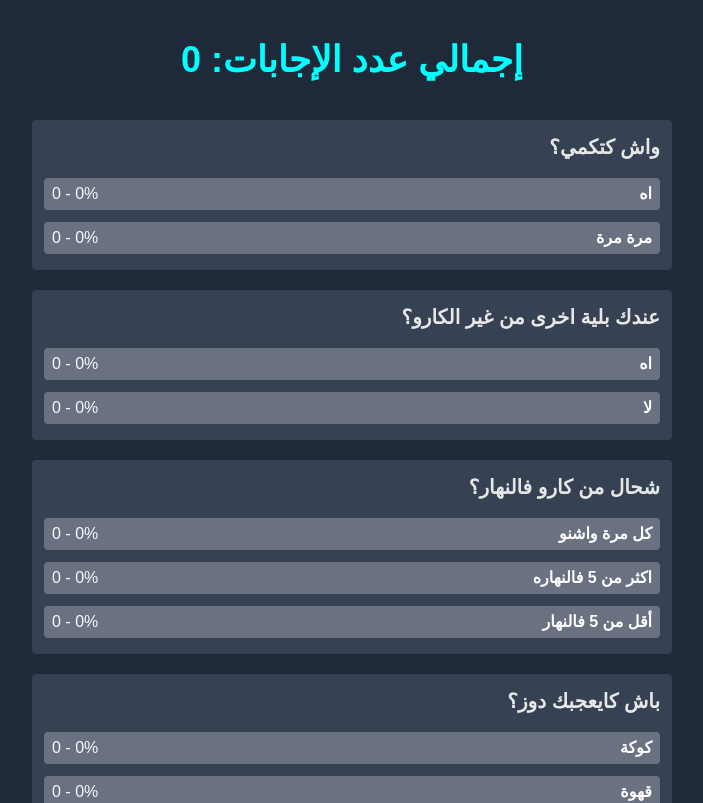
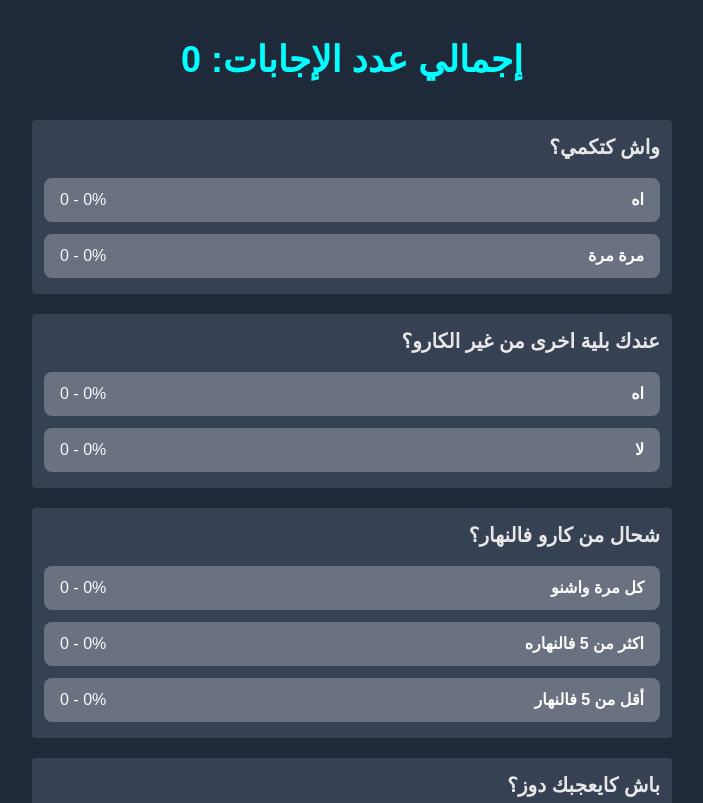
Before and after one commit to aelidrys/Iqlaa, a Next.js app: page /responses in a window 1280 px wide. Shown: the top 803 px of the page, without its empty margins (288-991 px from the left). Built offline with nearby package versions, Linux system fonts and the light colour scheme; no server answers; the database is empty.

Commit message:
udpate-design

```diff
--- a/src/app/responses/page.tsx
+++ b/src/app/responses/page.tsx
@@ -117,10 +117,11 @@ const Responses: React.FC = () => {
 
                 return (
                   <li key={option} className='mb-1'>
-                    <div className='relative h-full w-full rounded bg-gray-500' style={{zIndex: '0', height: '2rem'}} >
-                      <div className='absolute start-0 top-0 h-full rounded bg-green-600' style={{width: `${percent}%`, zIndex: 1, transition: 'width 0.5s'}} />
+                    <div className='relative h-full w-full rounded-lg bg-gray-500' style={{zIndex: '0', height: '2.75rem'}} >
+                      <div className='absolute start-0 top-0 h-full rounded-lg bg-green-600'
+                        style={{width: `${percent}%`, zIndex: 1, transition: 'width 0.5s', background: "#416302ff"}} />
 
-                      <div className='relative z-10 p-2 flex items-center h-full w-full justify-between' style={{color: "white"}}>
+                      <div className='relative z-10 p-4 flex items-center h-full w-full justify-between' style={{color: "white"}}>
                         <span className='font-bold'>{option}</span>
                         <span className="text-gray-50 font-medium">{percent.toFixed(0)}% - {count}</span>
                       </div>
```
